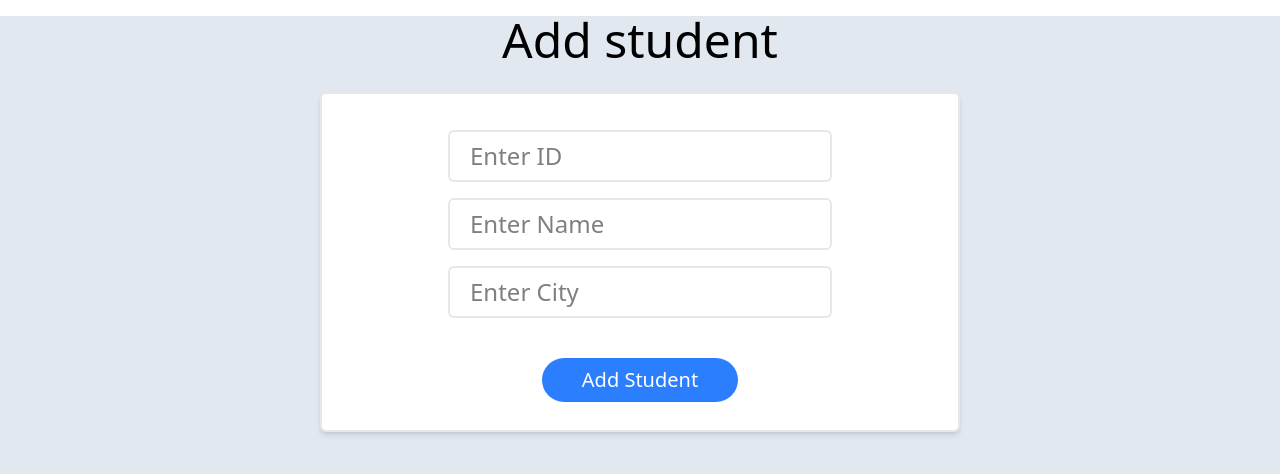
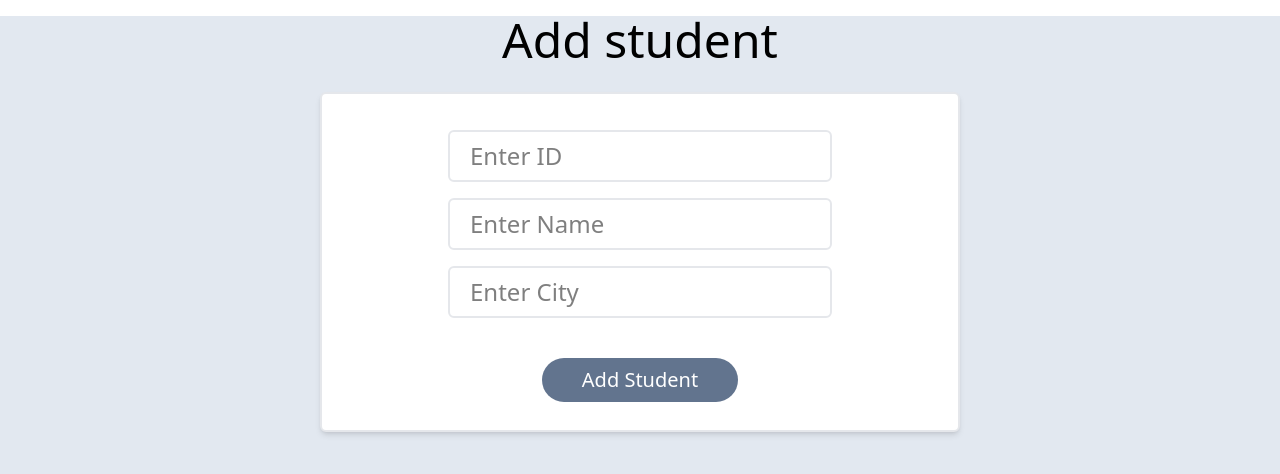
Before and after one commit to ritikshaingle-9/First-Client, a React (Vite) app: page /add in a window 1280 px wide. Shown: the top 474 px of the page. Built offline with nearby package versions, Linux system fonts and the light colour scheme.

Commit message:
colour changed

```diff
--- a/src/views/add.jsx
+++ b/src/views/add.jsx
@@ -65,7 +65,7 @@ function Add() {
         />
 
         <button
-          className="bg-blue-500 text-xl px-10 py-2 rounded-full text-white block mx-auto mt-10 mb-2 cursor-pointer"
+          className="bg-slate-500 text-xl px-10 py-2 rounded-full text-white block mx-auto mt-10 mb-2 cursor-pointer"
           onClick={addStudent}
         >
           Add Student
```
